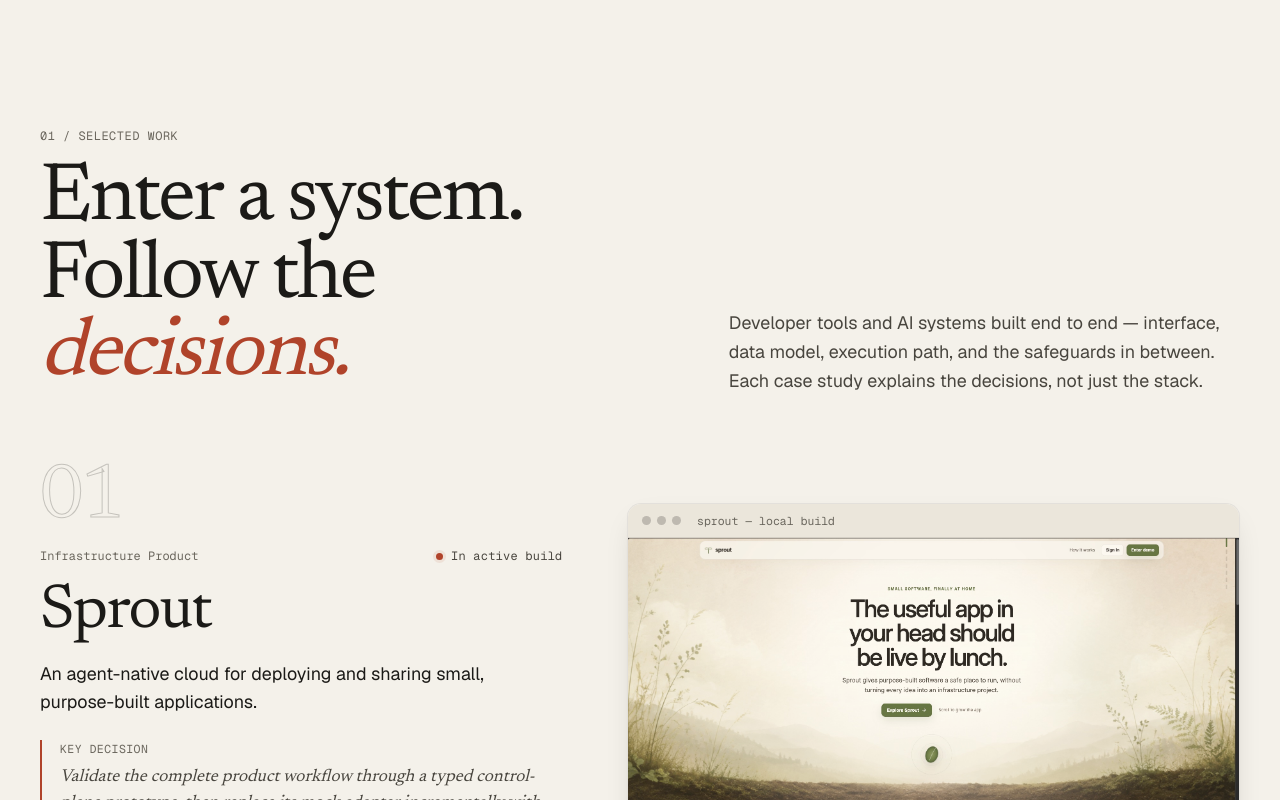
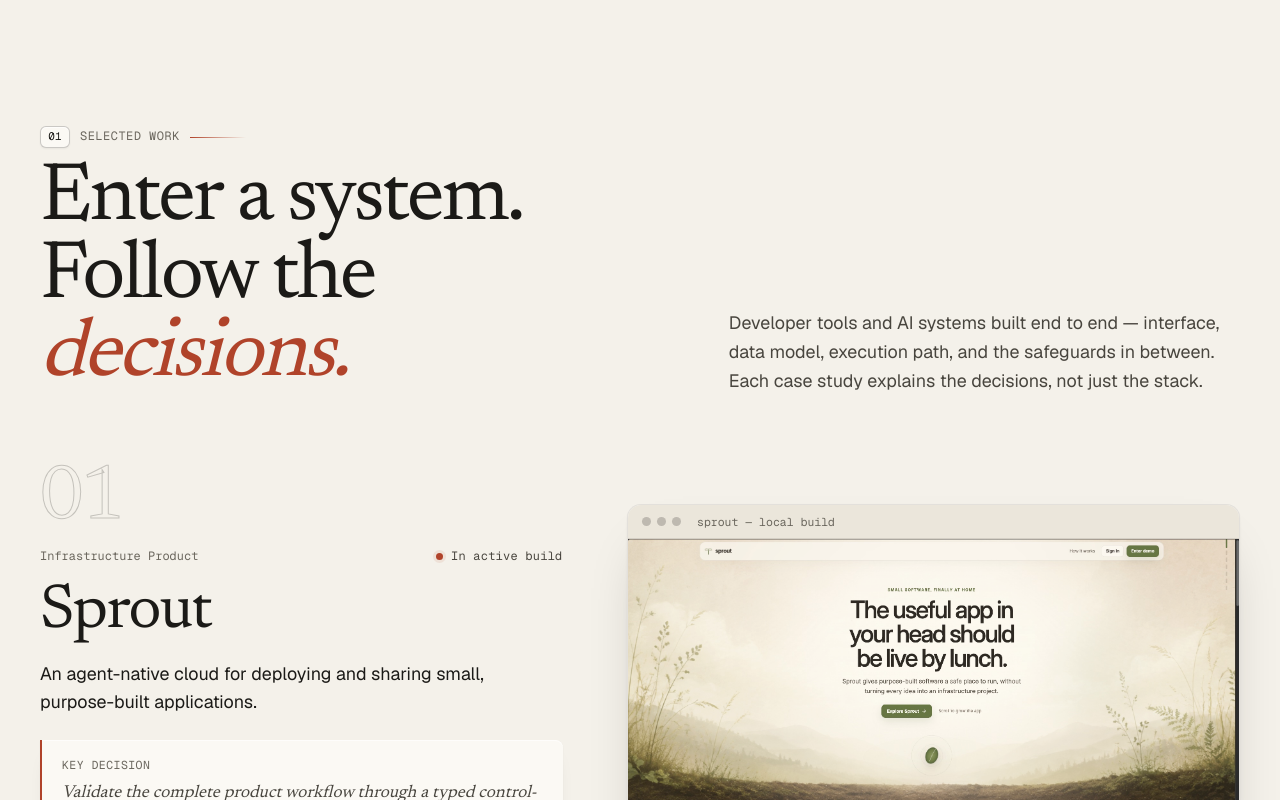
Before and after one commit to priyanshjhaa/Portfolio-, a Next.js app: page / in a window 1280 px wide. Shown: the part 1160-1960 px from the top of the page. Built offline with nearby package versions, Linux system fonts and the light colour scheme.

Commit message:
feat: add depth tokens and section plates
Elevation scale, glass surface, recessed section plates and index-chip
section heads with a draw-in rule.

```diff
--- a/app/globals.css
+++ b/app/globals.css
@@ -2629,3 +2629,131 @@ body::after {
     opacity: 1;
   }
 }
+
+/* ==========================================================================
+   Depth system — elevation, surfaces and section plates
+   Layers, back to front: ambient field → page → plates → cards → floating.
+   ========================================================================== */
+
+:root {
+  --elev-1: 0 1px 0 rgba(255, 255, 255, 0.7) inset, 0 1px 2px rgba(27, 26, 23, 0.05), 0 8px 20px -14px rgba(27, 26, 23, 0.22);
+  --elev-2: 0 1px 2px rgba(27, 26, 23, 0.05), 0 4px 10px -4px rgba(27, 26, 23, 0.08), 0 28px 56px -28px rgba(27, 26, 23, 0.32);
+  --elev-3: 0 2px 6px rgba(27, 26, 23, 0.06), 0 40px 90px -36px rgba(27, 26, 23, 0.4);
+  --bg-glass: rgba(251, 249, 244, 0.72);
+  --plate: rgba(235, 230, 219, 0.62);
+  --plate-line: rgba(27, 26, 23, 0.07);
+  --plate-highlight: rgba(255, 255, 255, 0.65);
+  --ambient-a: rgba(176, 67, 42, 0.11);
+  --ambient-b: rgba(59, 114, 72, 0.09);
+  --ambient-c: rgba(120, 104, 180, 0.07);
+}
+
+@media (prefers-color-scheme: dark) {
+  :root:not([data-theme='light']) {
+    --elev-1: 0 1px 0 rgba(255, 255, 255, 0.04) inset, 0 1px 2px rgba(0, 0, 0, 0.3), 0 10px 24px -14px rgba(0, 0, 0, 0.6);
+    --elev-2: 0 1px 0 rgba(255, 255, 255, 0.05) inset, 0 4px 12px -4px rgba(0, 0, 0, 0.4), 0 30px 60px -28px rgba(0, 0, 0, 0.75);
+    --elev-3: 0 1px 0 rgba(255, 255, 255, 0.06) inset, 0 44px 100px -36px rgba(0, 0, 0, 0.85);
+    --bg-glass: rgba(27, 26, 23, 0.66);
+    --plate: rgba(14, 13, 12, 0.55);
+    --plate-line: rgba(236, 232, 223, 0.07);
+    --plate-highlight: rgba(236, 232, 223, 0.04);
+    --ambient-a: rgba(224, 132, 99, 0.1);
+    --ambient-b: rgba(143, 199, 156, 0.07);
+    --ambient-c: rgba(201, 167, 255, 0.06);
+  }
+}
+
+:root[data-theme='dark'] {
+  --elev-1: 0 1px 0 rgba(255, 255, 255, 0.04) inset, 0 1px 2px rgba(0, 0, 0, 0.3), 0 10px 24px -14px rgba(0, 0, 0, 0.6);
+  --elev-2: 0 1px 0 rgba(255, 255, 255, 0.05) inset, 0 4px 12px -4px rgba(0, 0, 0, 0.4), 0 30px 60px -28px rgba(0, 0, 0, 0.75);
+  --elev-3: 0 1px 0 rgba(255, 255, 255, 0.06) inset, 0 44px 100px -36px rgba(0, 0, 0, 0.85);
+  --bg-glass: rgba(27, 26, 23, 0.66);
+  --plate: rgba(14, 13, 12, 0.55);
+  --plate-line: rgba(236, 232, 223, 0.07);
+  --plate-highlight: rgba(236, 232, 223, 0.04);
+  --ambient-a: rgba(224, 132, 99, 0.1);
+  --ambient-b: rgba(143, 199, 156, 0.07);
+  --ambient-c: rgba(201, 167, 255, 0.06);
+}
+
+/* Surfaces */
+.elev-1 { box-shadow: var(--elev-1); }
+.elev-2 { box-shadow: var(--elev-2); }
+.elev-3 { box-shadow: var(--elev-3); }
+
+.glass {
+  background: var(--bg-glass);
+  border: 1px solid var(--line);
+  backdrop-filter: blur(18px) saturate(1.15);
+  -webkit-backdrop-filter: blur(18px) saturate(1.15);
+}
+
+/* Plates: a recessed, rounded sheet behind a section — marks a new chapter. */
+.section--plate {
+  position: relative;
+  isolation: isolate;
+  border-top-color: transparent;
+}
+.section--plate::before {
+  content: '';
+  position: absolute;
+  inset: clamp(8px, 1.4vw, 18px) clamp(6px, 1.6vw, 22px);
+  z-index: -1;
+  border-radius: clamp(20px, 3vw, 36px);
+  background: var(--plate);
+  border: 1px solid var(--plate-line);
+  box-shadow: 0 1px 0 var(--plate-highlight) inset, 0 -1px 0 var(--plate-line) inset;
+  pointer-events: none;
+}
+.section--plate + .section {
+  border-top-color: transparent;
+}
+
+/* Section head hierarchy: index chip + a rule that draws in on reveal. */
+.eyebrow__index {
+  display: inline-grid;
+  place-items: center;
+  min-width: 30px;
+  height: 22px;
+  padding: 0 7px;
+  border-radius: 6px;
+  border: 1px solid var(--line-strong);
+  background: var(--bg-raised);
+  box-shadow: var(--elev-1);
+  color: var(--ink);
+  font-size: 11px;
+  letter-spacing: 0.02em;
+}
+.section__head .eyebrow::after {
+  content: '';
+  width: 56px;
+  height: 1px;
+  background: linear-gradient(90deg, var(--accent), transparent);
+  transform-origin: left;
+  transition: transform 1100ms var(--ease) 200ms;
+}
+.js-reveal .section__head[data-reveal]:not(.is-visible) .eyebrow::after {
+  transform: scaleX(0);
+}
+.section__head .lede {
+  max-width: 46ch;
+}
+
+/* Cards pick up the elevation scale. */
+.shot {
+  box-shadow: var(--elev-2);
+}
+.cap {
+  transition: background 300ms var(--ease), box-shadow 300ms var(--ease), transform 300ms var(--ease);
+}
+.cap:hover {
+  box-shadow: var(--elev-2);
+  transform: translateY(-2px);
+  z-index: 1;
+}
+.work__decision {
+  padding: 16px 18px 16px 20px;
+  border-radius: 0 var(--radius-sm) var(--radius-sm) 0;
+  background: var(--bg-raised);
+  box-shadow: var(--elev-1);
+}
--- a/components/home/Approach.tsx
+++ b/components/home/Approach.tsx
@@ -7,11 +7,11 @@ const projectName = (id: string) => projects.find((project) => project.id === id
 
 export default function Approach() {
   return (
-    <section id="approach" className="section" aria-labelledby="approach-title">
+    <section id="approach" className="section section--plate" aria-labelledby="approach-title">
       <div className="wrap">
         <div className="section__head" data-reveal>
           <div>
-            <p className="eyebrow">02 / Approach</p>
+            <p className="eyebrow"><span className="eyebrow__index">02</span> Approach</p>
             <h2 id="approach-title" className="h-section">
               From ambiguity
               <br />
--- a/components/home/BuildLog.tsx
+++ b/components/home/BuildLog.tsx
@@ -7,7 +7,7 @@ export default function BuildLog() {
       <div className="wrap">
         <div className="section__head" data-reveal>
           <div>
-            <p className="eyebrow">03 / Evidence</p>
+            <p className="eyebrow"><span className="eyebrow__index">03</span> Evidence</p>
             <h2 id="log-title" className="h-section">
               The work leaves
               <br />
--- a/components/home/Contact.tsx
+++ b/components/home/Contact.tsx
@@ -6,7 +6,7 @@ export default function Contact() {
   return (
     <section id="contact" className="contact" aria-labelledby="contact-title">
       <div className="wrap" data-reveal>
-        <p className="eyebrow">04 / Final checkpoint · The next system starts with a conversation</p>
+        <p className="eyebrow"><span className="eyebrow__index">04</span> Final checkpoint · The next system starts with a conversation</p>
         <h2 id="contact-title" className="display contact__title">
           Have a difficult <em>product problem?</em>
         </h2>
--- a/components/home/SelectedWork.tsx
+++ b/components/home/SelectedWork.tsx
@@ -109,7 +109,7 @@ export default function SelectedWork() {
       <div className="wrap">
         <div className="section__head" data-reveal>
           <div>
-            <p className="eyebrow">01 / Selected work</p>
+            <p className="eyebrow"><span className="eyebrow__index">01</span> Selected work</p>
             <h2 id="work-title" className="h-section">
               Enter a system.
               <br />
```
